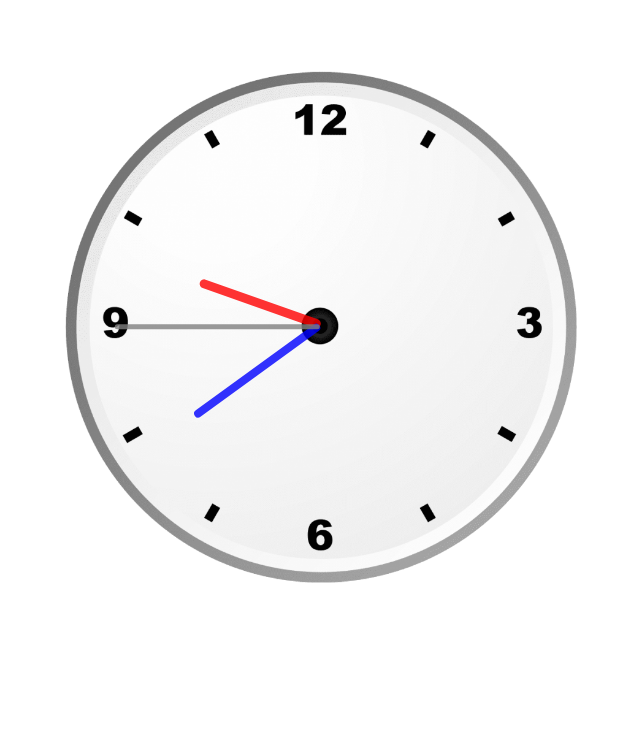
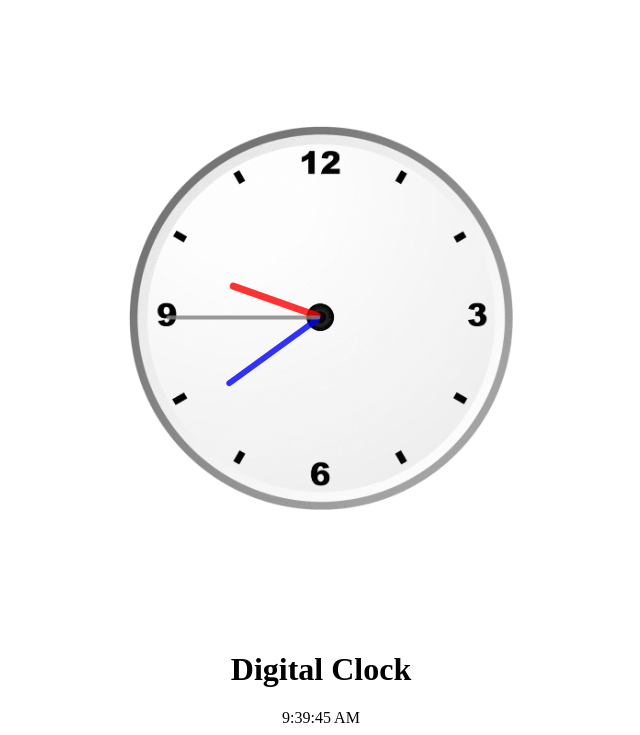
Before and after one commit to akkysaini/analog-clock, a plain HTML site: page index.html in a window 1280 px wide. Shown: the part 81-816 px from the top of the page, without its empty margins (327-967 px from the left). Drawn offline with Linux system fonts and the light colour scheme.

Commit message:
Digital Clock added

```diff
--- a/index.html
+++ b/index.html
@@ -11,18 +11,19 @@
 <style>
     body {
         display: flex;
+        flex-direction: column;
         height: 100vh;
         width: 100vw;
         justify-content: center;
         align-items: center;
-        overflow: hidden;
+        overflow-x: hidden;
     }
 
     #clockContainer {
         position: relative;
         margin: auto;
-        height: 40vw;
-        width: 40vw;
+        height: 30vw;
+        width: 30vw;
         background: url(clock.png) no-repeat;
         background-size: 100%;
     }
@@ -76,13 +77,23 @@
 </style>
 
 <body>
+    <h1>Analog Clock</h1>
     <div id="clockContainer">
         <div id="hour"></div>
         <div id="minute"></div>
         <div id="second"></div>
     </div>
+
+    <h1>Digital Clock</h1>
+    <div id="digitalClock">
+        <div id="display">
+
+        </div>
+    </div>
+
     <script>
 
+        // Analog Clock Code
 
         setInterval(() => {
             d = new Date();
@@ -97,6 +108,17 @@
             minute.style.transform = `rotate(${mrotation}deg)`;
             hour.style.transform = `rotate(${hrotation}deg)`;
         }, 1000);
+
+
+        // Digital Clock Code
+
+        setInterval(() => {
+            const time = new Date().toLocaleTimeString();
+            display.innerHTML = time;
+        }, 1000);
+
+
+
     </script>
 </body>
 
```
